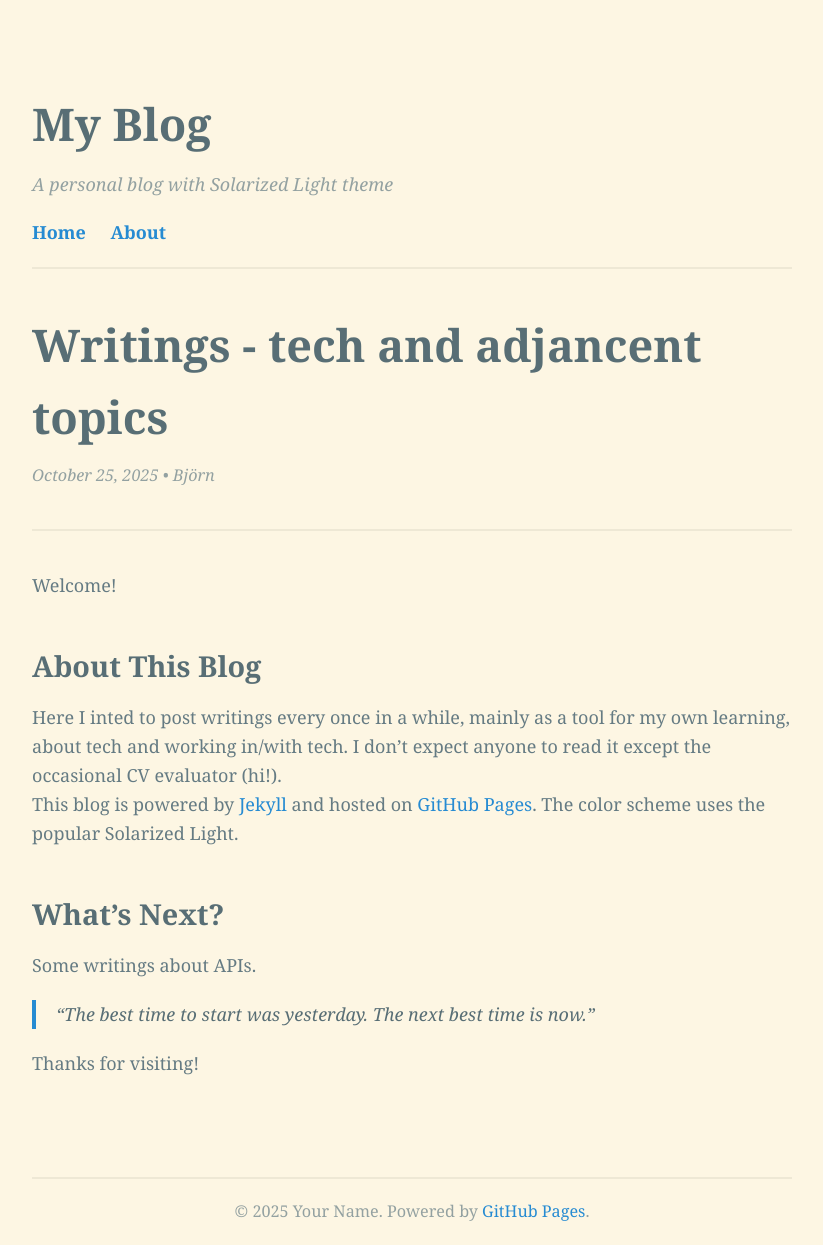
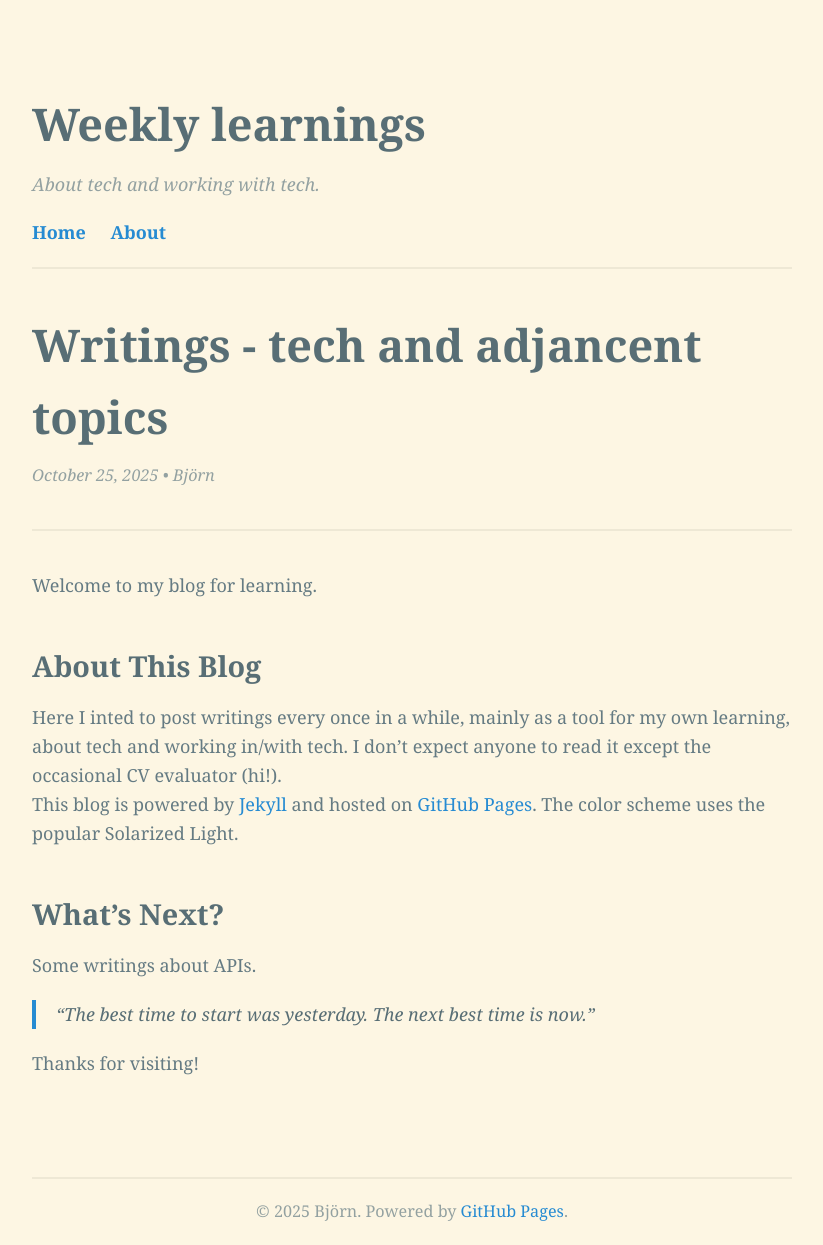
Before and after one commit to kodakodapa/kodakodapa.github.io, a Jekyll site: the page built from _posts/2025-10-25-welcome-to-my-blog.md, in a window 1280 px wide. Shown: the whole page, without its empty margins (228-1051 px from the left). Built offline with Jekyll 4.4.1, drawn with Linux system fonts in a browser that asks for light colours.

Commit message:
Some copy fixes and fix to about.

```diff
--- a/_config.yml
+++ b/_config.yml
@@ -1,7 +1,7 @@
-title: My Blog
-description: A personal blog with Solarized Light theme
-author: Your Name
-email: your.email@example.com
+title: Weekly learnings
+description: About tech and working with tech.
+author: Björn
+
 
 # Build settings
 markdown: kramdown
--- a/_layouts/default.html
+++ b/_layouts/default.html
@@ -13,7 +13,7 @@
     <p>{{ site.description }}</p>
     <nav>
       <a href="{{ '/' | relative_url }}">Home</a>
-      <a href="{{ '/about.html' | relative_url }}">About</a>
+      <a href="{{ '/about/' | relative_url }}">About</a>
     </nav>
   </header>
 
--- a/_posts/2025-10-25-welcome-to-my-blog.md
+++ b/_posts/2025-10-25-welcome-to-my-blog.md
@@ -5,7 +5,7 @@ date: 2025-10-25
 author: Björn
 ---
 
-Welcome!
+Welcome to my blog for learning.
 
 ## About This Blog
 
```
Also changed, not shown: about.html (deleted, +0 -26 lines), about.md (added, +25 -0 lines).
